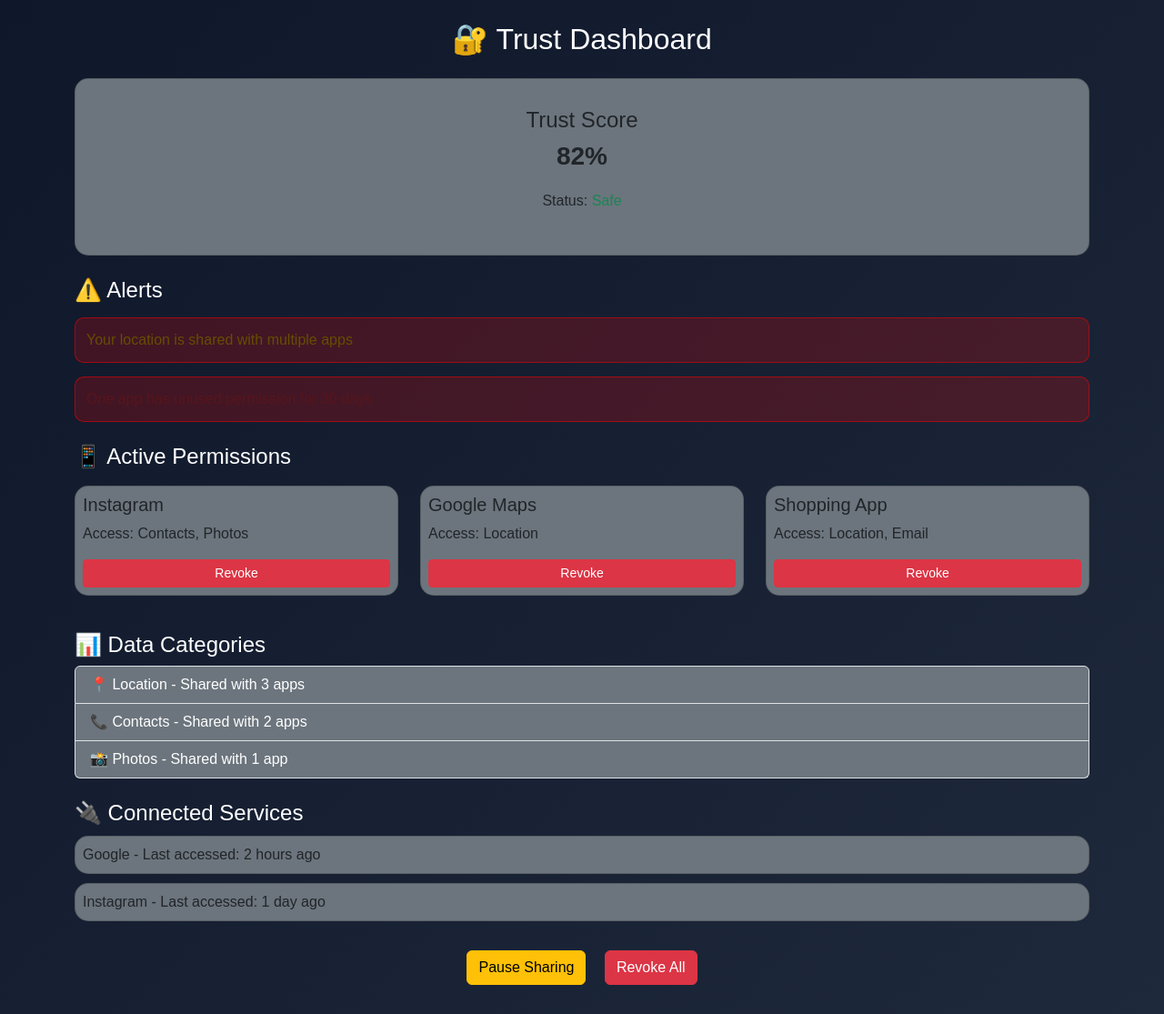
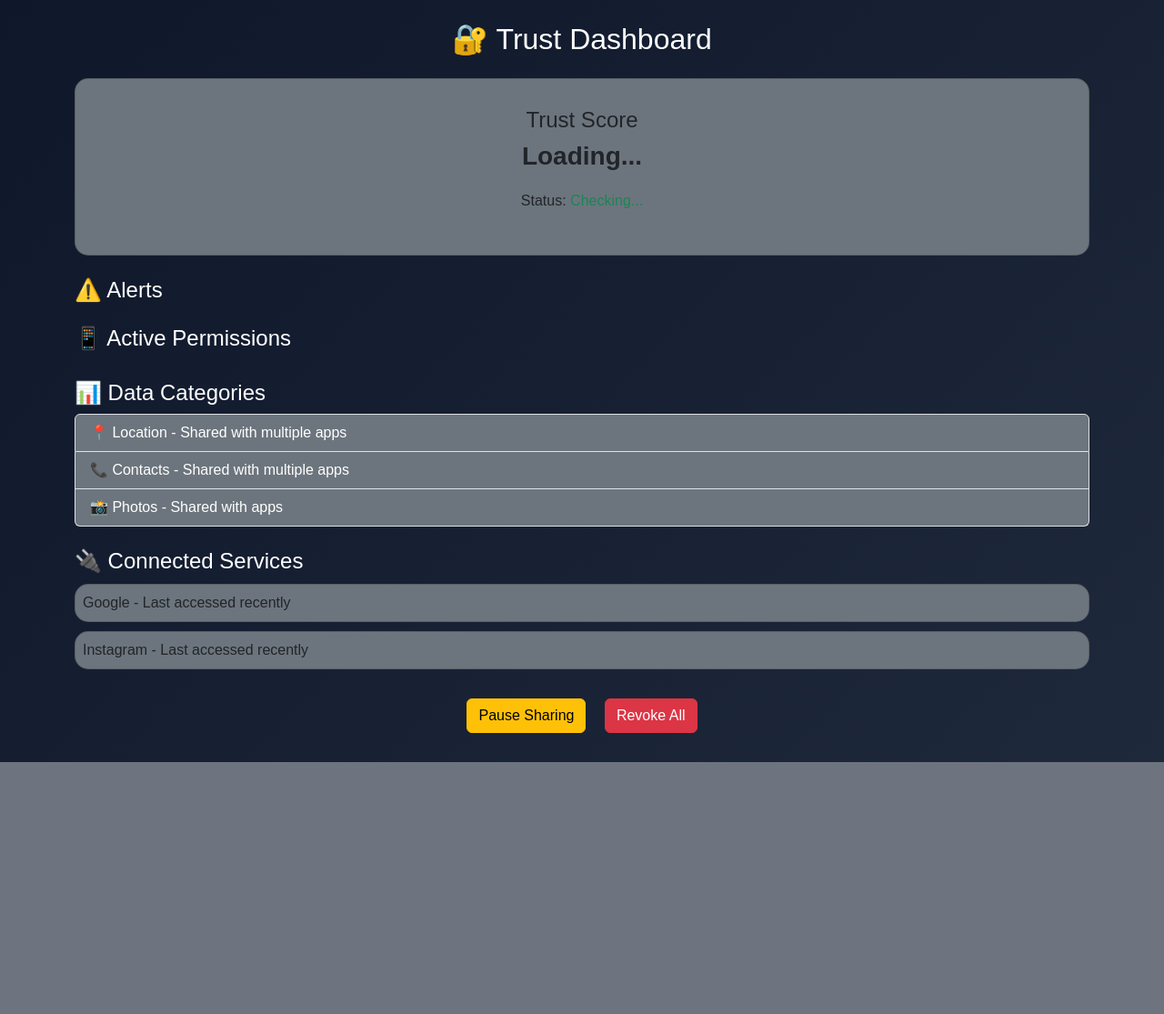
Before and after one commit to mrxcyb3rsec/hackathon-project-team_-, a Flask app: template templates/index.html in a window 1280 px wide. Shown: the whole page at 91% size. After the commit the page ends 838 px from the top, so only its background shows below. Run offline with Flask 3, Linux system fonts and the light colour scheme; the template is opened without the code that fills it, so the values that code supplies are empty.

Commit message:
Revise trust score, alerts, and service descriptions
Updated trust score and alerts section to show loading status. Modified data categories and connected services descriptions for clarity.

```diff
--- a/templates/index.html
+++ b/templates/index.html
@@ -23,62 +23,30 @@
     <div class="card text-center mb-4 bg-secondary">
         <div class="card-body">
             <h4>Trust Score</h4>
-            <h1 id="score">82%</h1>
-            <p>Status: <span class="text-success">Safe</span></p>
+            <h1 id="score">Loading...</h1>
+            <p>Status: <span id="status" class="text-success">Checking...</span></p>
         </div>
     </div>
 
     <!-- ⚠️ ALERTS -->
     <div class="mb-4">
         <h4>⚠️ Alerts</h4>
-        <div class="alert alert-warning">
-            Your location is shared with multiple apps
-        </div>
-        <div class="alert alert-danger">
-            One app has unused permission for 30 days
-        </div>
+        <div id="alerts"></div>
     </div>
 
     <!-- 📱 ACTIVE PERMISSIONS -->
     <div class="mb-4">
         <h4>📱 Active Permissions</h4>
-
-        <div class="row">
-
-            <div class="col-md-4">
-                <div class="card bg-secondary mb-3 p-2 app-card">
-                    <h5>Instagram</h5>
-                    <p>Access: Contacts, Photos</p>
-                    <button class="btn btn-danger btn-sm" onclick="revokeAccess('Instagram')">Revoke</button>
-                </div>
-            </div>
-
-            <div class="col-md-4">
-                <div class="card bg-secondary mb-3 p-2 app-card">
-                    <h5>Google Maps</h5>
-                    <p>Access: Location</p>
-                    <button class="btn btn-danger btn-sm" onclick="revokeAccess('Google Maps')">Revoke</button>
-                </div>
-            </div>
-
-            <div class="col-md-4">
-                <div class="card bg-secondary mb-3 p-2 app-card">
-                    <h5>Shopping App</h5>
-                    <p>Access: Location, Email</p>
-                    <button class="btn btn-danger btn-sm" onclick="revokeAccess('Shopping App')">Revoke</button>
-                </div>
-            </div>
-
-        </div>
+        <div id="apps" class="row"></div>
     </div>
 
     <!-- 📊 DATA CATEGORIES -->
     <div class="mb-4">
         <h4>📊 Data Categories</h4>
         <ul class="list-group">
-            <li class="list-group-item bg-secondary text-white">📍 Location - Shared with 3 apps</li>
-            <li class="list-group-item bg-secondary text-white">📞 Contacts - Shared with 2 apps</li>
-            <li class="list-group-item bg-secondary text-white">📸 Photos - Shared with 1 app</li>
+            <li class="list-group-item bg-secondary text-white">📍 Location - Shared with multiple apps</li>
+            <li class="list-group-item bg-secondary text-white">📞 Contacts - Shared with multiple apps</li>
+            <li class="list-group-item bg-secondary text-white">📸 Photos - Shared with apps</li>
         </ul>
     </div>
 
@@ -87,11 +55,11 @@
         <h4>🔌 Connected Services</h4>
 
         <div class="card bg-secondary p-2 mb-2">
-            Google - Last accessed: 2 hours ago
+            Google - Last accessed recently
         </div>
 
         <div class="card bg-secondary p-2 mb-2">
-            Instagram - Last accessed: 1 day ago
+            Instagram - Last accessed recently
         </div>
     </div>
 
```
